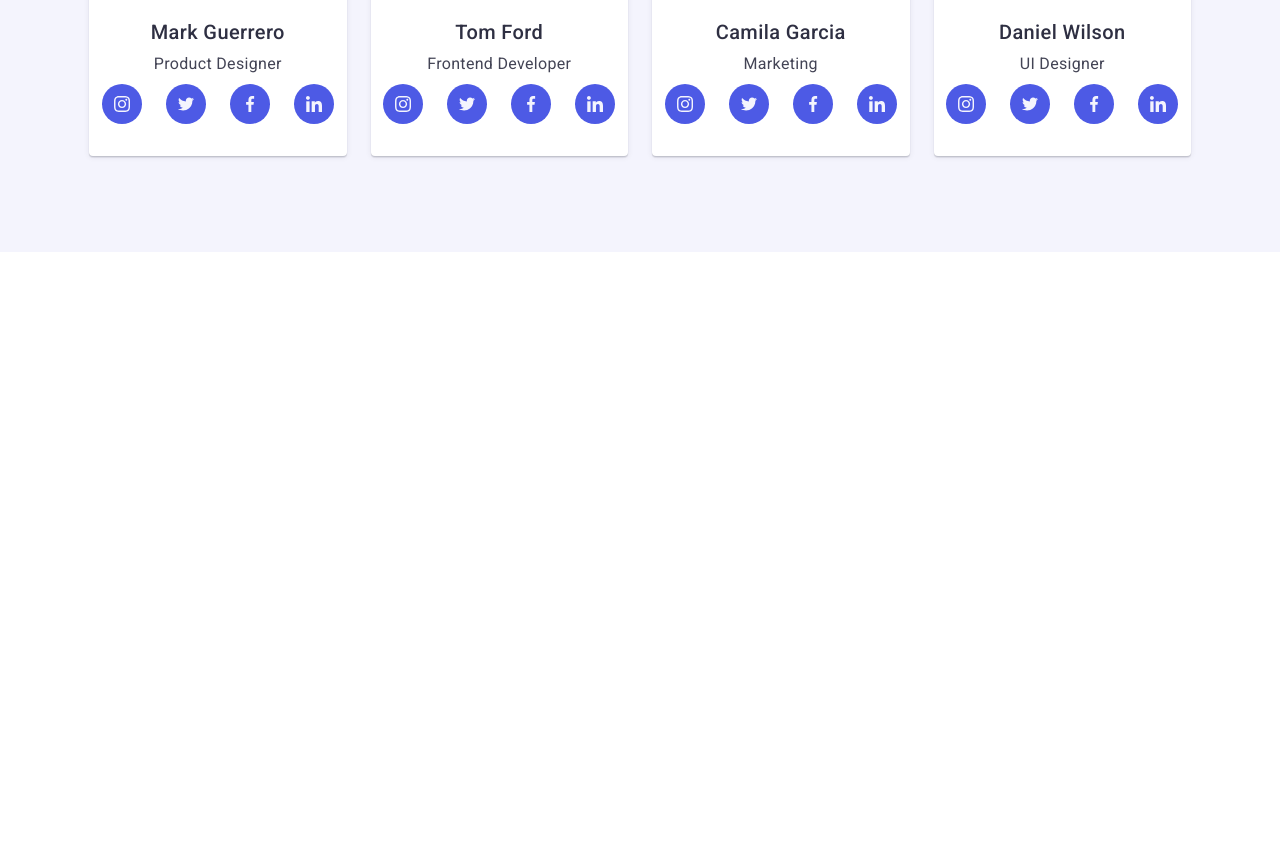
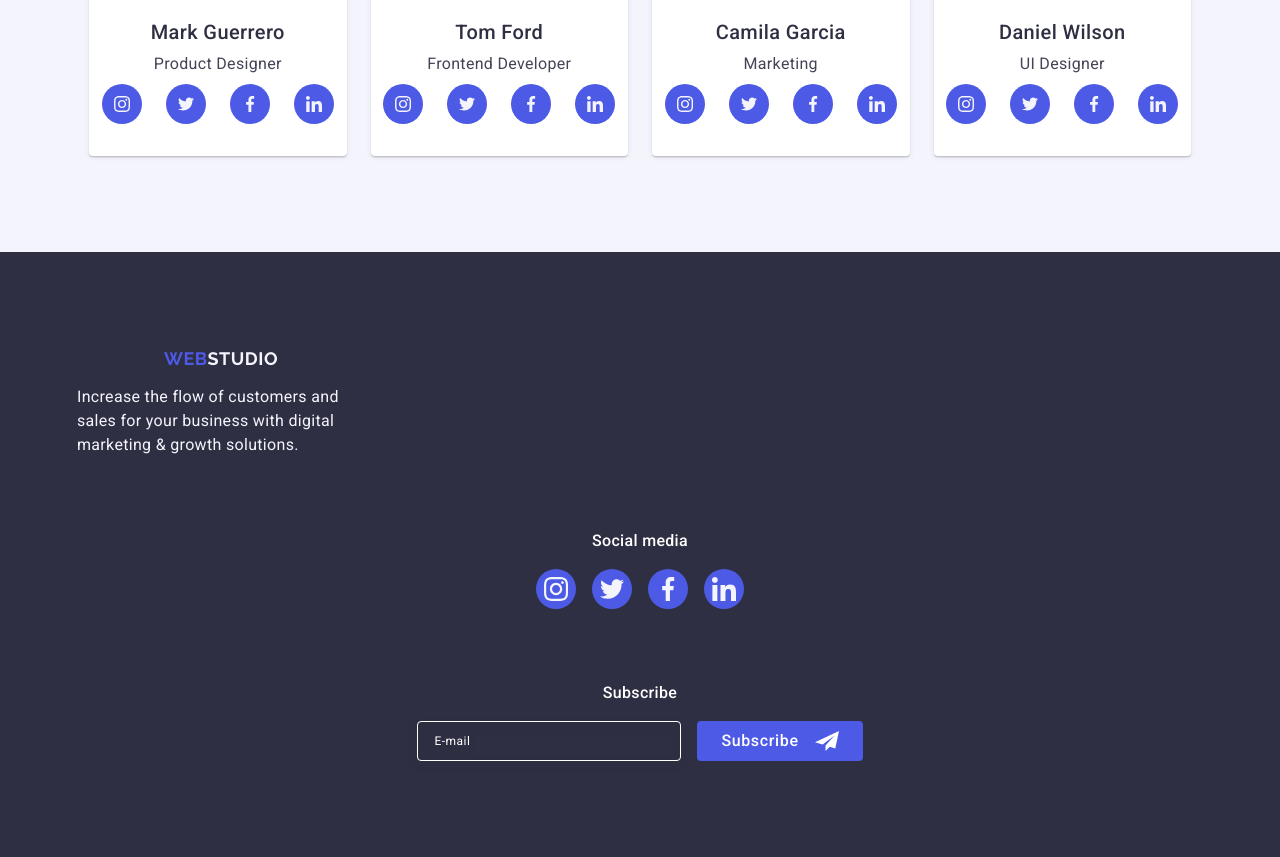
Before and after one commit to VladyslavPunko/goit-markup-hw-06, a plain HTML site: page index.html in a window 1280 px wide. Shown: the part 912-1769 px from the top of the page. Before the commit the page ends 1164 px from the top, so only its background shows below. Drawn offline with nearby package versions, Linux system fonts and the light colour scheme.

Commit message:
куце

```diff
--- a/css/styles.css
+++ b/css/styles.css
@@ -475,12 +475,26 @@ display: block;}
   letter-spacing: 0.02em;
 }
 
+
+
+
+
+
+
+
+
+
+
+
+
+
+
+
 /** ====footer===== */
 
 .footer {
   background: var(--NAVY-BLUE, #2e2f42);
-  padding-top: 100px;
-  padding-bottom: 100px;
+  padding: 96px 0;
 }
 .logo-footer {
   display: inline-block;
@@ -498,6 +512,7 @@ display: block;}
 }
 
 .footer-text {
+  text-align: left;
   color: var(--CLOUD, #f4f4fd);
   font-size: 16px;
   font-weight: 400;
@@ -506,14 +521,12 @@ display: block;}
   max-width: 264px;
 }
 
-.foterlogo-p {
-  margin-right: 120px;
+.foterlogo-p {margin-bottom: 16px ;
+  text-align: center;
+  width: 288px;
+  margin-bottom: 72px;
 }
 
-.footer-container {
-  display: flex;
-  align-items: baseline;
-}
 
 .fotersoctext {
   font-weight: 500;
@@ -521,17 +534,19 @@ display: block;}
   line-height: 1.5;
   letter-spacing: 0.02em;
   color: #ffffff;
-  margin-bottom: 16px;
+  margin-bottom: 16px;text-align: center;
+
 }
 
 .futer-soc {
-  margin-right: 80px;
+
 }
-.fotersoctext {
-}
+
 .footer-list {
   display: flex;
   gap: 16px;
+  justify-content: center;
+  margin-bottom: 72px;
 }
 .footer-list-item {
   width: 40px;
@@ -560,7 +575,7 @@ display: block;}
   background-color: #31d0aa;
 }
 
-.footer-form-text {
+.footer-form-text {text-align:center ;
   color: var(--WHITE, #fff);
   font-size: 16px;
   font-weight: 500;
@@ -592,6 +607,18 @@ display: block;}
   filter: drop-shadow(0px 4px 4px rgba(0, 0, 0, 0.15));
 }
 
+
+
+.footer-form {
+  display: flex;
+  flex-wrap: wrap;
+  gap: 16px;
+  margin: 0 auto;
+  justify-content: center;
+  align-items: center;
+}
+
+
 .foter-btn {
   border: none;
   min-width: 165px;
@@ -610,12 +637,6 @@ display: block;}
   cursor: pointer;
 }
 
-.footer-form {
-  display: flex;
-  gap: 24px;
-  margin-left: auto;
-}
-
 .footer-icon-form {
   margin-left: 16px;
 }
@@ -624,6 +645,18 @@ display: block;}
 .foter-btn:focus {
   background-color: #404bbf;
 }
+
+
+
+
+
+
+
+
+
+
+
+
 
 /** backdrop */
 
@@ -869,6 +902,10 @@ align-items: center;}
 
 .about-list-item:not(:last-child){margin-bottom: 0px;};
 
+
+
+
+
 }
 
 
--- a/index.html
+++ b/index.html
@@ -370,7 +370,7 @@
         </div>
       </section> -->
     </main>
-    <!-- <footer class="footer">
+    <footer class="footer">
       <div class="container footer-container">
         <div class="foterlogo-p">
           <a href="./index.html" class="logo-footer"
@@ -380,6 +380,7 @@
             Increase the flow of customers and sales for your business with
             digital marketing & growth solutions.
           </p>
+        </div>
           </div>
           <div class="futer-soc">
             <p class="fotersoctext">Social media</p>
@@ -431,7 +432,7 @@
           </form>
         </div>
       </div>
-    </footer> -->
+    </footer>
 
     <!-- <div class="backdrop">
       <div class="modal-window">
```
Lines whose indentation alone changed are shown as unchanged.
